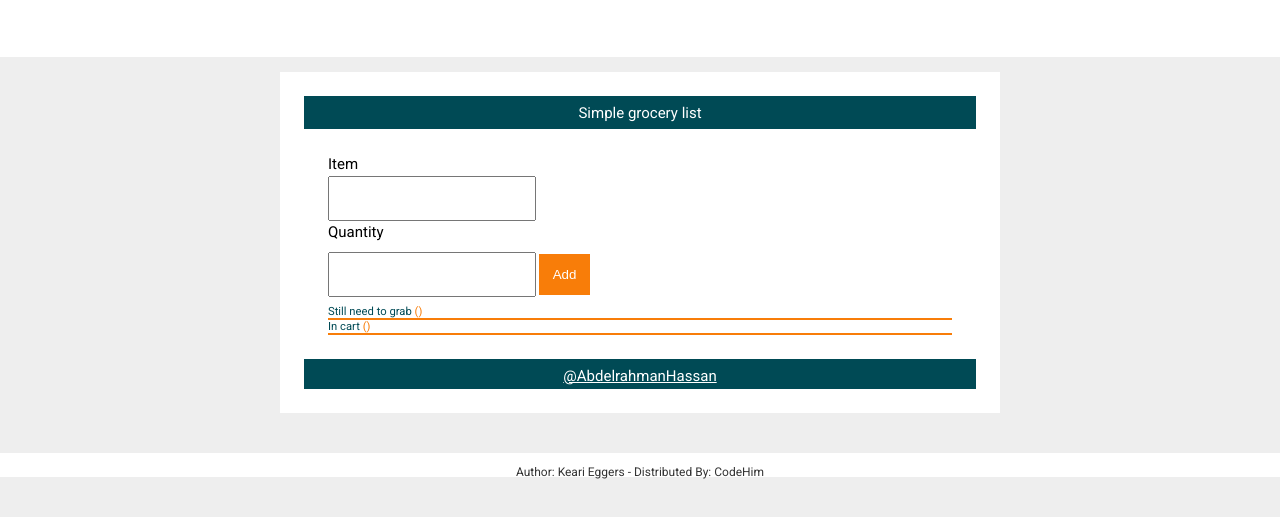
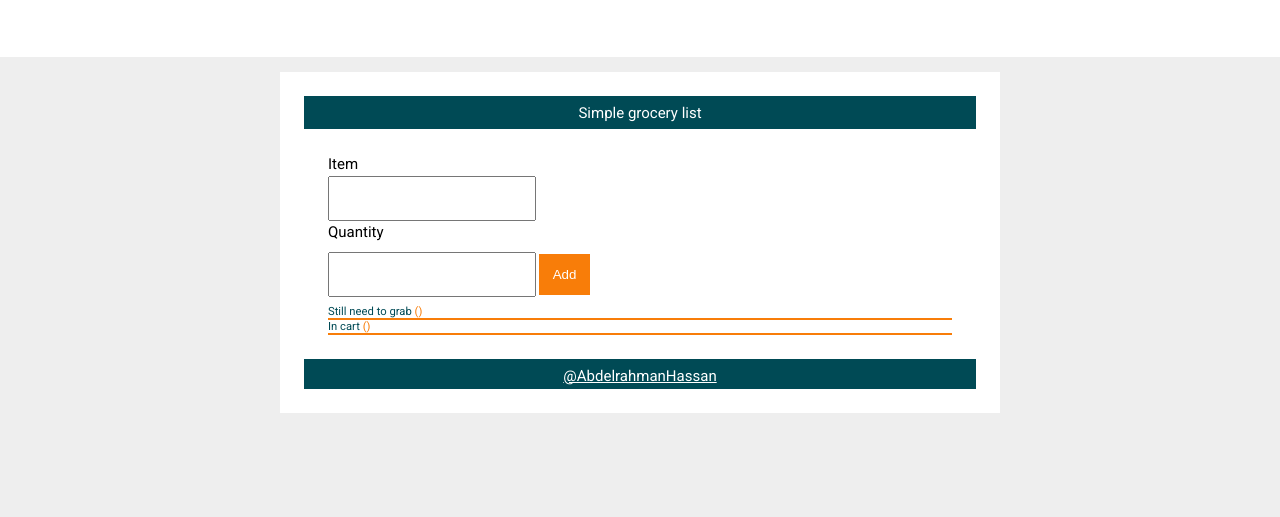
Before and after one commit to AbdelrahmanHassan888/simple-grocery-list-app-in-javascript, a plain HTML site: page index.html in a window 1280 px wide. Shown: the part 135-652 px from the top of the page. Drawn offline with nearby package versions, Linux system fonts and the light colour scheme; a script that the page names is missing.

Commit message:
Added my project

```diff
--- a/index.html
+++ b/index.html
@@ -56,9 +56,6 @@
  </main>
 
 
-  <footer class="credit">Author: Keari Eggers - Distributed By: <a title="Awesome web design code & scripts" href="https://www.codehim.com?source=demo-page" target="_blank">CodeHim</a></footer>
-
-
 <script src='https://cdnjs.cloudflare.com/ajax/libs/jquery/3.0.0-alpha1/jquery.min.js'></script>
 
 <script src='https://cdnjs.cloudflare.com/ajax/libs/lodash.js/3.10.1/lodash.min.js'></script>
```
